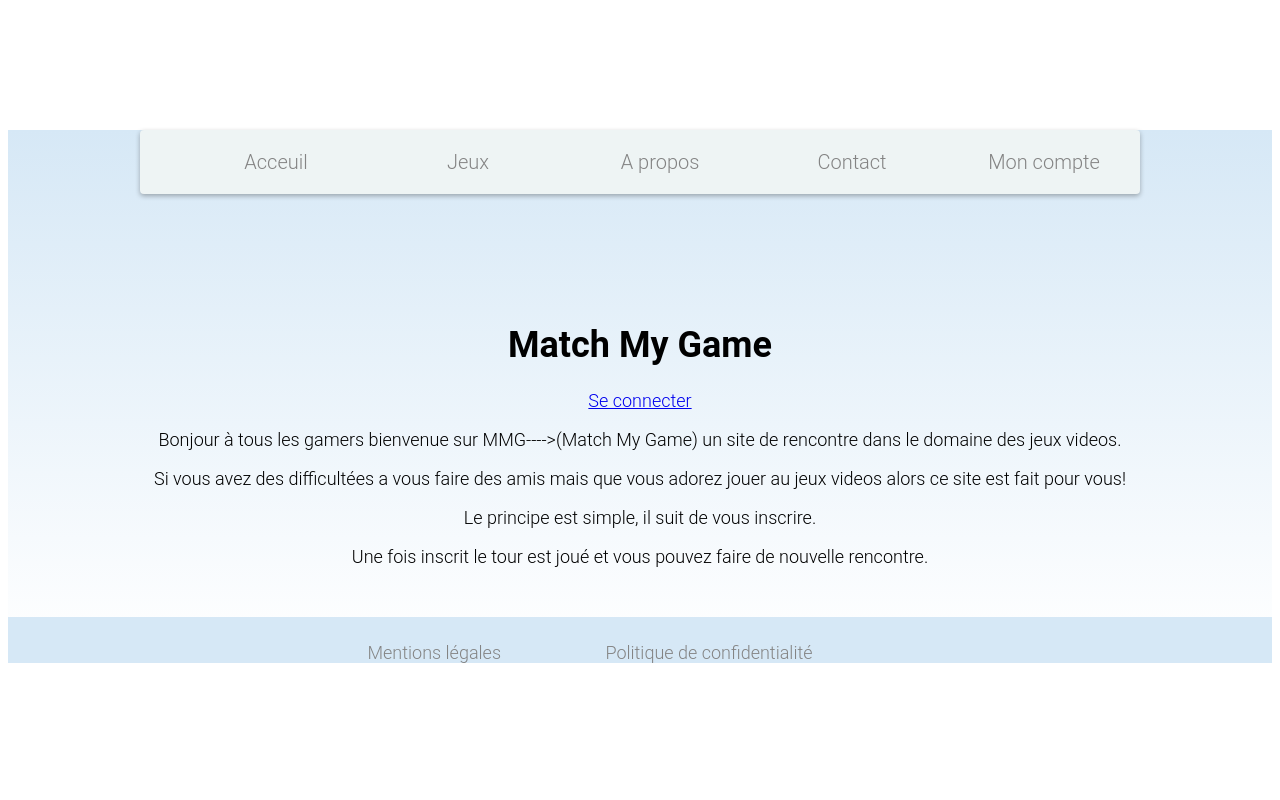
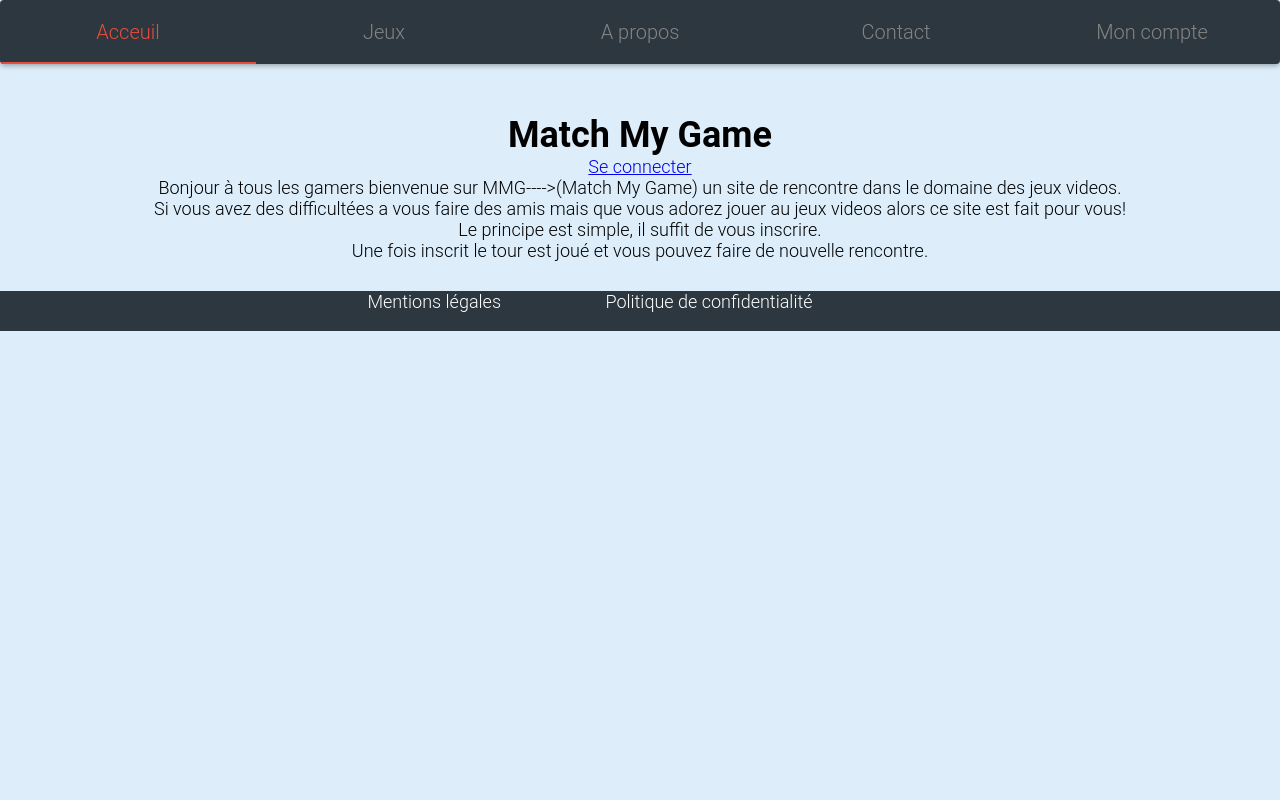
Before and after one commit to MatchMyGame/MatchMyGame, a PHP site: page /index.php in a window 1280 px wide. Run offline with PHP 8.4, Linux system fonts and the light colour scheme.

Commit message:
modif css

```diff
--- a/index.php
+++ b/index.php
@@ -33,7 +33,7 @@ foreach ($getUser->fetchAll() as $data) {
 
 		    <p>Bonjour à tous les gamers bienvenue sur MMG---->(Match My Game) un site de rencontre dans le domaine des jeux videos.</p>
 		    <p>Si vous avez des difficultées a vous faire des amis mais que vous adorez jouer au jeux videos alors ce site est fait pour vous!</p>
-		    <p>Le principe est simple, il suit de vous inscrire.</p>
+		    <p>Le principe est simple, il suffit de vous inscrire.</p>
 		    <p> Une fois inscrit le tour est joué et vous pouvez faire de nouvelle rencontre. </p>
 
 
--- a/styles.css
+++ b/styles.css
@@ -1,20 +1,20 @@
-/**{
+*{
   margin:0;
   padding:0;
 
 
 }
 
-body, html{height:100%;}*/
+body, html{height:100%;}
  body{
   text-align:center;
-
+  background-color:#DDEEFA;
 
   font: normal 300 18px "Roboto", sans-serif;
 }
 #main{
   height: 100%;
-  background: linear-gradient( #D6E8F6, white);
+  /*background: linear-gradient( #D6E8F6, white);*/
   margin:0 auto;
 
 }
@@ -22,8 +22,8 @@ p {
   text-justify: auto;
 }
 
-footer{
- background-color: #D6E8F6;
+/*footer{
+ background-color:#2D373F;
 
  bottom:0;
  width:100%;
@@ -31,14 +31,21 @@ footer{
  height:10px;
  margin-top: 50px;
  margin-bottom: 25px;
-}
+}*/
 #footer {
-  background-color:#D6E8F6;
+  margin-top: 30px;
+
+  position: absolute;
+
+  margin-bottom: auto;
+  width:100%;
+  height:40px;
+  background-color:#2D373F;
 }
 #footer a{
-  background-color: #D6E8F6;
+  background-color: #2D373F;
   margin-right: 100px;
-  color: #848484;
+  color: white;
   text-decoration: none;
 }
 #footer a:hover{
@@ -48,9 +55,10 @@ footer{
 
 
 #menu-nav {
-  max-width: 1000px;
-  margin: 130px auto;
-  background-color: #EEF4F4;
+  max-width: 100%;
+  margin-top:auto;
+  margin-bottom: 50px;
+  background-color: #2D373F;
   border-radius: 4px;
   box-shadow: 0 2px 5px rgba(0, 0, 0, 0.3);
 }
@@ -88,7 +96,7 @@ footer{
   left: 50%;
   bottom: 0;
   height: 2px;
-  background-color:#EEF4F4;
+  background-color: #e74c3c;
 }
 #navigation-bar a:hover::before {
   right: 0;
```
